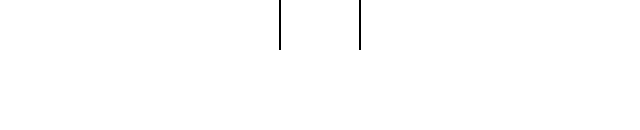
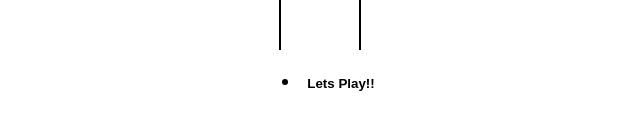
Before and after one commit to RuturajSant/Tic-Tac-Toe, a React (Vite) app: page / in a window 1280 px wide. Shown: the part 378-508 px from the top of the page, without its empty margins (319-959 px from the left). Built offline with nearby package versions, Linux system fonts and the light colour scheme.

Commit message:
displayed history

```diff
--- a/src/App.js
+++ b/src/App.js
@@ -1,5 +1,6 @@
 import React,{useState} from "react";
 import Board from "./components/Board";
+import History from "./components/History";
 import { calculateWinner } from "./helpers";
 import "./styles/root.scss";
 const App = () => {
@@ -37,11 +38,16 @@ const App = () => {
 
       setCurrentMove(prev => prev+1);
   };
+
+  const moveTo = (move)=>{
+    setCurrentMove(move);
+  }
   return (
     <div className="app">
       <h1>TIC TAC TOE</h1>
       <h2>{message}</h2>
       <Board board={current.board} handleSquareClick={handleSquareClick} />
+      <History history={history} moveTo={moveTo} currentMove={currentMove}/>
     </div>
   );
 };
--- /dev/null
+++ b/src/components/History.js
@@ -0,0 +1,24 @@
+import React from 'react'
+
+const History = ({ history, moveTo, currentMove }) => {
+    return (
+        <ul>
+        {
+            history.map((_, move)=>{
+              return (
+                  <li key={move}>
+                        <button
+                         style = {{
+                            fontWeight:move===currentMove ? 'bold':'normal',
+                         }}
+                         onClick={()=>{
+                            moveTo(move);
+                        }} type="button">{move === 0 ? 'Lets Play!!' : `Go to move #${move}`}</button>
+                     </li>
+                     );
+            })}
+        </ul>
+    );
+};
+
+export default History
```
